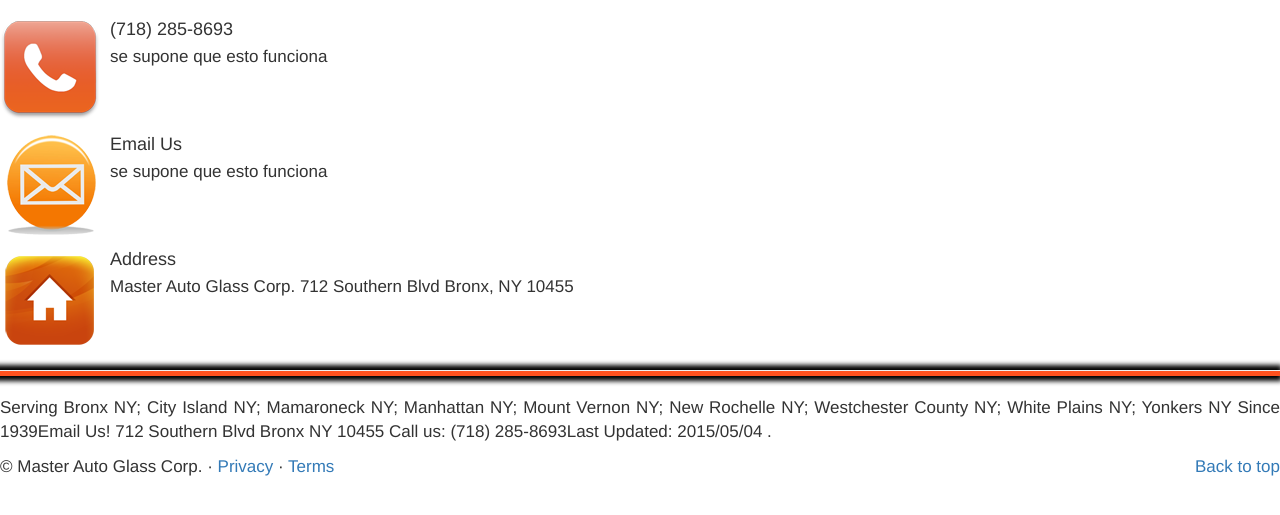
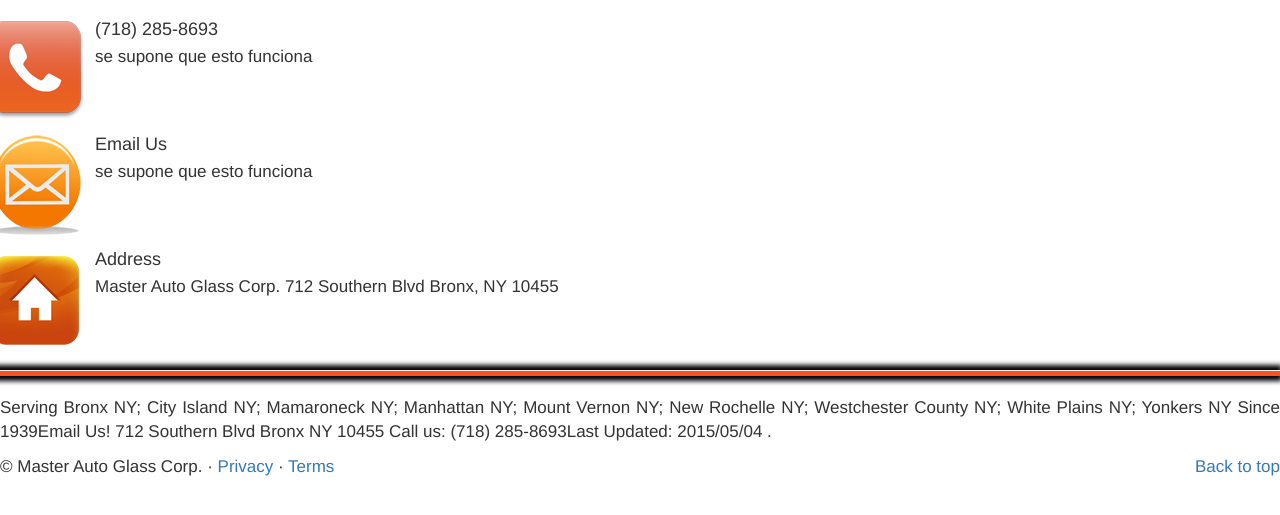
Before and after one commit to david97ly/masterautoglass, a Django app: page /contacto in a window 1280 px wide. Shown: the part 54-569 px from the top of the page. Run offline with Django 3.2, Linux system fonts and the light colour scheme; parts of the project's set-up code (start-up, migrations or seed data) failed here and were passed over; some libraries are stand-ins or nearby versions.

Commit message:
cambiando el tipo de container a row

```diff
--- a/glass/templates/contacto.html
+++ b/glass/templates/contacto.html
@@ -52,7 +52,7 @@
 
 
 
-  <div class="row-fluit ">
+  <div class="row">
 
 
 
```
